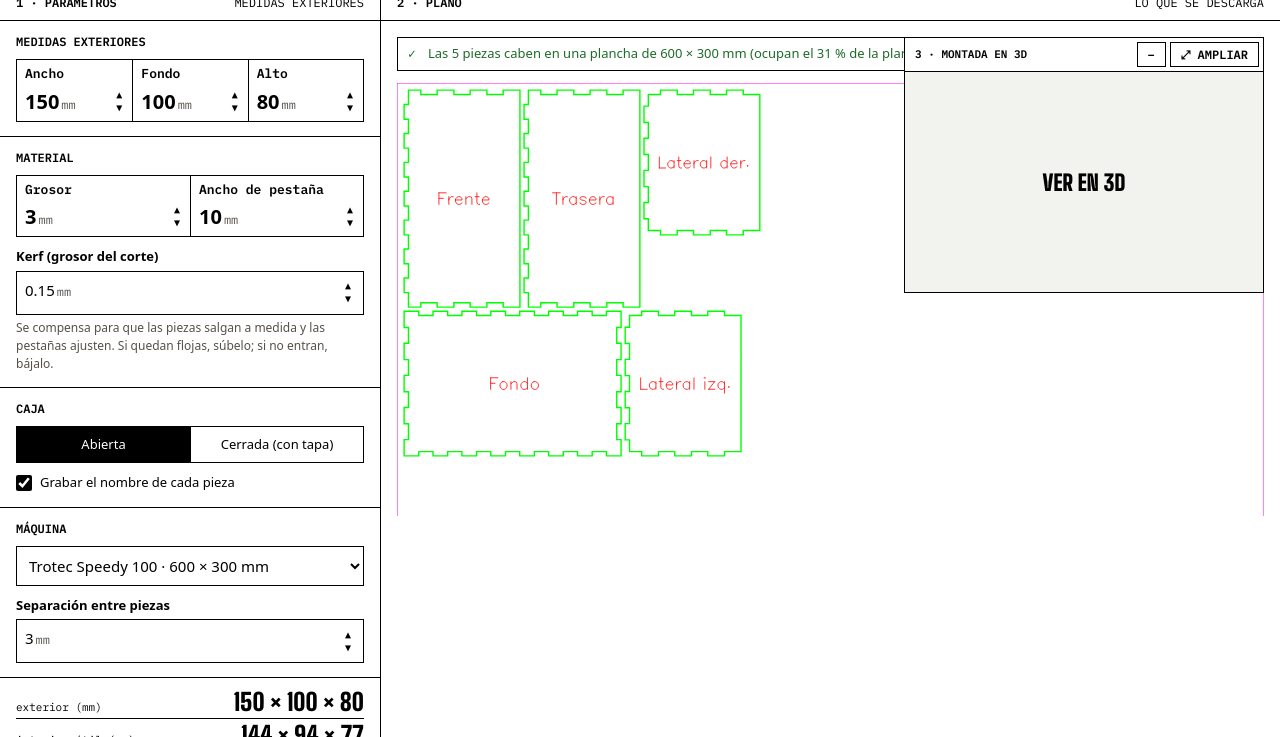
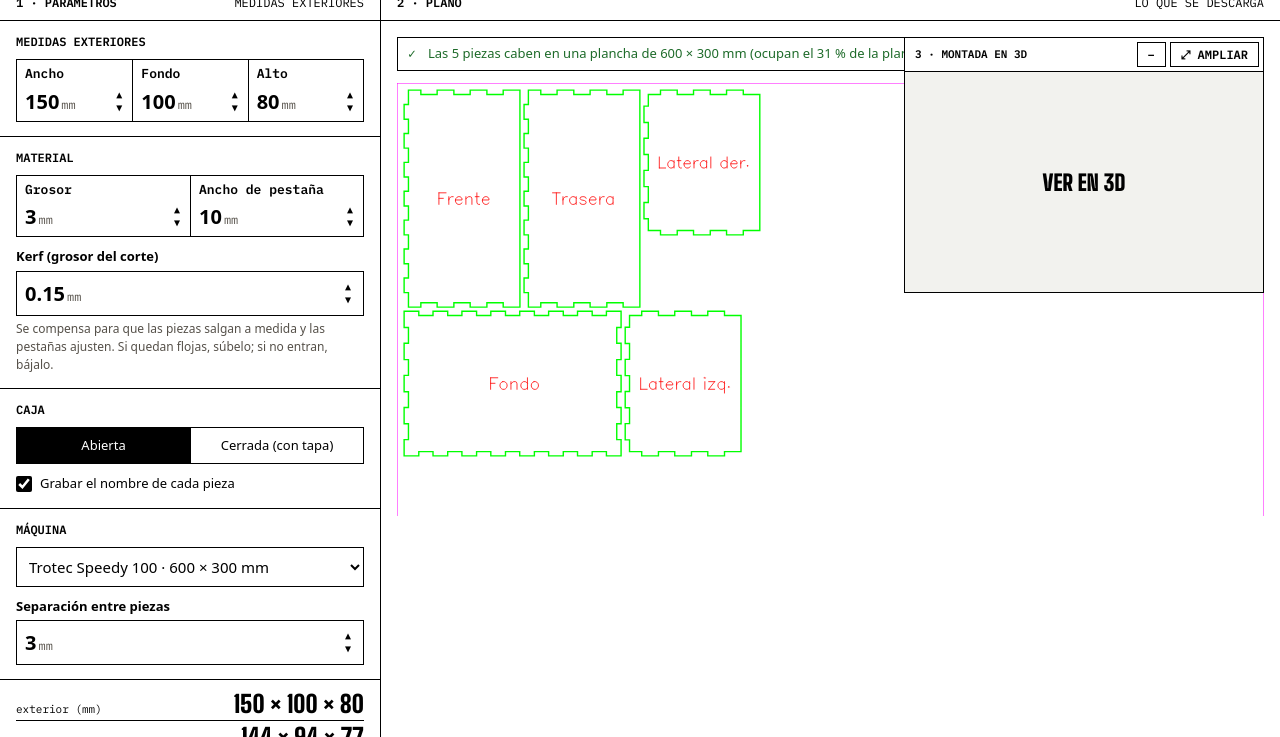
Before and after one commit to soluciones-carabanchel/soluciones-carabanchel.github.io, a plain HTML site: page cajas/index.html in a window 1280 px wide. Shown: the part 63-800 px from the top of the page. Drawn offline with Linux system fonts and the light colour scheme.

Commit message:
Kerf y separación con la cifra al mismo tamaño que las demás medidas
Co-Authored-By: Claude Opus 5.5 <noreply@anthropic.com>
Claude-Session: https://claude.ai/code/session_018R7qLZwxYrdUphioYiF5gd

```diff
--- a/estilos.css
+++ b/estilos.css
@@ -177,6 +177,7 @@ h3 { font-size: 24px; }
 .panel .unidad:focus-within { outline: 3px solid var(--acento); outline-offset: 0; }
 .panel .unidad input {
   field-sizing: content; width: auto; min-width: 1ch; max-width: 100%; flex: 0 1 auto;
+  font: 600 20px var(--texto);
   border: 0; padding: 0; background: transparent; outline: 0; appearance: textfield; -moz-appearance: textfield;
 }
 .unidad input::-webkit-inner-spin-button, .unidad input::-webkit-outer-spin-button { -webkit-appearance: none; margin: 0; }
```
